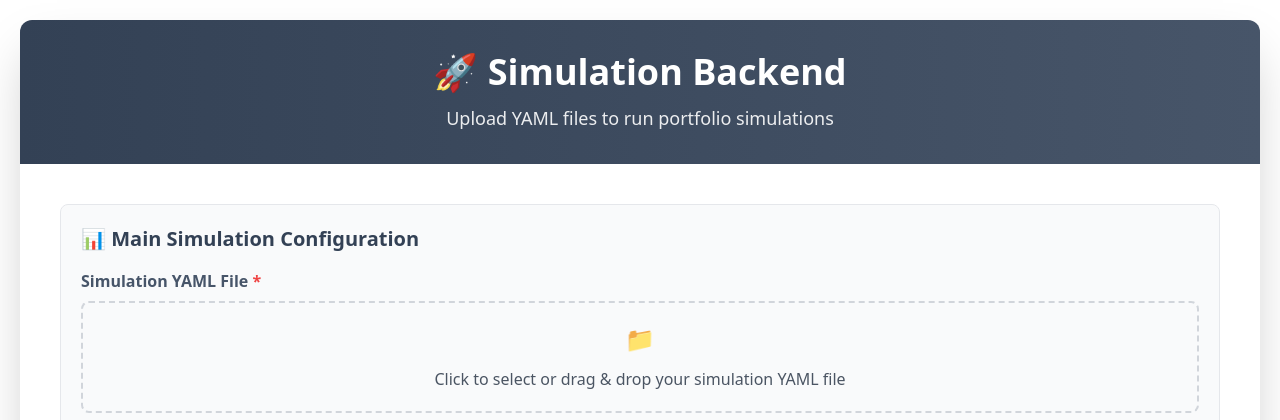
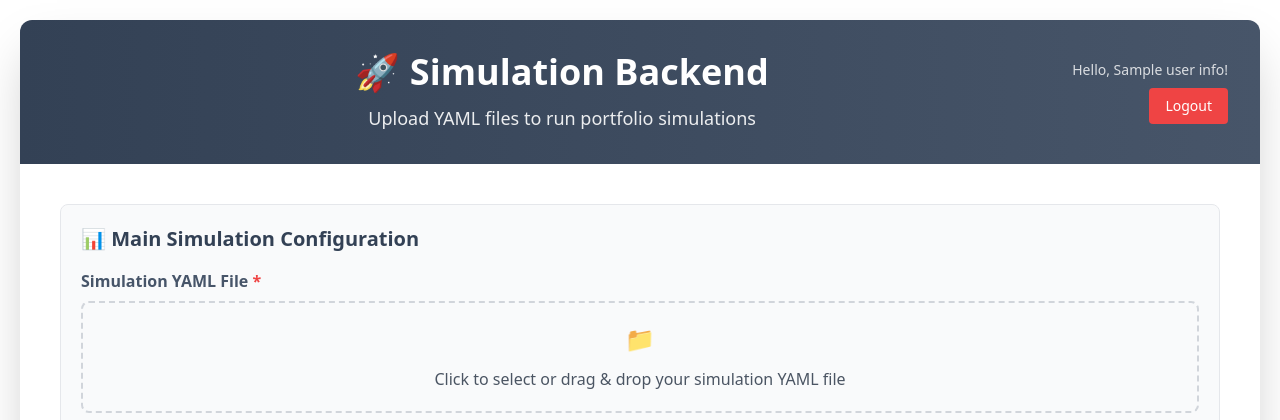
Before and after one commit to ruchirlives/SimulationScripting, a Flask app: template templates/index.html in a window 1280 px wide. Shown: the top 420 px of the page. Run offline with Flask 3, Linux system fonts and the light colour scheme; the template is opened without the code that fills it: most values are stand-ins (such as "Sample title", 1, 10 or a date in 2020); some libraries are stand-ins or nearby versions.

Commit message:
Add user authentication and logout functionality; update templates to display user info

```diff
--- a/templates/base.html
+++ b/templates/base.html
@@ -26,8 +26,20 @@
   <body class="w-full p-5 font-sans">
     <div class="mx-auto bg-white rounded-xl shadow-2xl overflow-hidden">
       <div class="bg-gradient-to-r from-slate-700 to-slate-600 text-white p-8 text-center">
-        <h1 class="text-4xl font-bold mb-3">🚀 Simulation Backend</h1>
-        <p class="text-lg opacity-90">Upload YAML files to run portfolio simulations</p>
+        <div class="flex justify-between items-center">
+          <div class="flex-1">
+            <h1 class="text-4xl font-bold mb-3">🚀 Simulation Backend</h1>
+            <p class="text-lg opacity-90">Upload YAML files to run portfolio simulations</p>
+          </div>
+          {% if user_info %}
+          <div class="text-right">
+            <p class="text-sm opacity-80">Hello, {{ user_info.name or user_info.email }}!</p>
+            <a href="{{ url_for('root.logout') }}" class="inline-block mt-2 px-4 py-2 bg-red-500 hover:bg-red-600 text-white text-sm rounded transition-colors">
+              Logout
+            </a>
+          </div>
+          {% endif %}
+        </div>
       </div>
       <div class="p-10">
         {% block content %}{% endblock %}
--- a/templates/index.html
+++ b/templates/index.html
@@ -1,15 +1,26 @@
 {% extends "base.html" %}
 
 {% block content %}
+{% if user_info %}
 {% include "partials/form.html" %}
 {% include "partials/results.html" %}
-<div class="w-full flex justify-center mt-8"></div>
+<div class="w-full flex justify-center mt-8">
   <a href="/simulate/example" class="inline-block mt-4 text-indigo-500 no-underline font-medium hover:underline" target="_blank">
     📖 View Example YAML Configuration
   </a>
 </div>
+{% else %}
+<div class="text-center py-20">
+  <h2 class="text-2xl font-bold text-gray-700 mb-4">Please log in to access the simulation tool</h2>
+  <a href="{{ url_for('google.login') }}" class="inline-block px-6 py-3 bg-blue-500 hover:bg-blue-600 text-white font-semibold rounded-lg transition-colors">
+    🔐 Login with Google
+  </a>
+</div>
+{% endif %}
 {% endblock %}
 
 {% block scripts %}
+{% if user_info %}
 {% include "partials/index_scripts.html" %}
+{% endif %}
 {% endblock %}
```
Also changed, not shown: app/routes.py (+26 -2 lines).
